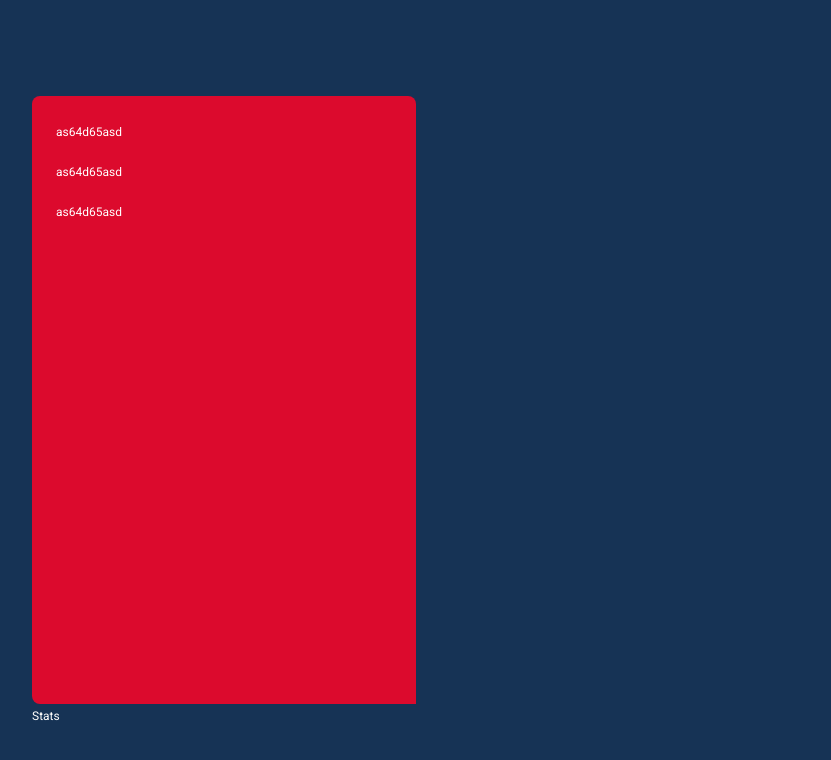
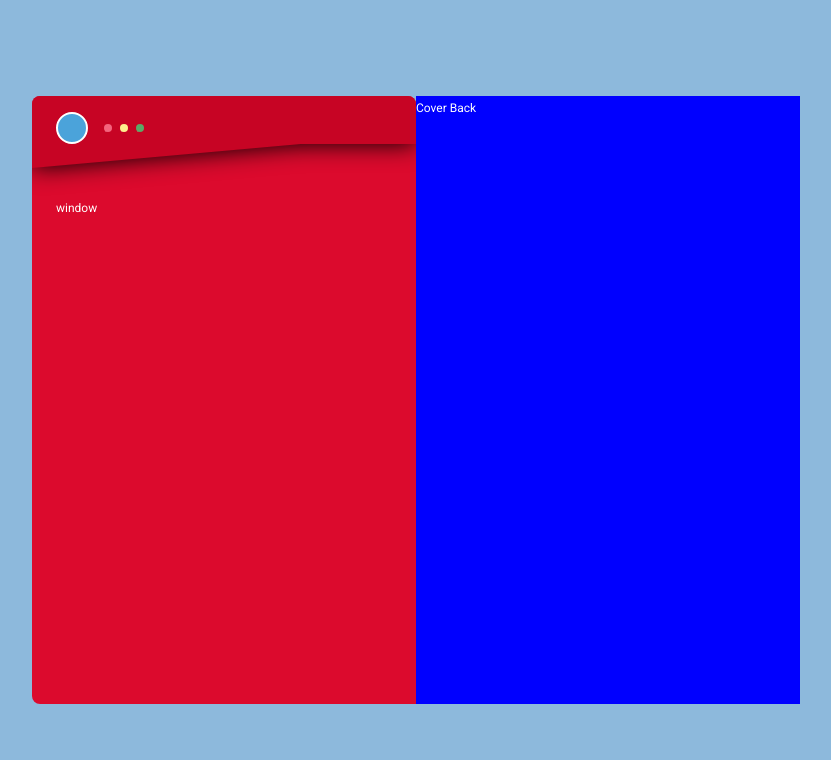
Before and after one commit to alfgow/pokedex, a plain HTML site: page index.html in a window 1280 px wide. Shown: the whole page, without its empty margins (416-1247 px from the left). Drawn offline with Linux system fonts and the light colour scheme.

Commit message:
Clase 3: Creando el componente base

```diff
--- /dev/null
+++ b/css/cover.css
@@ -0,0 +1,29 @@
+.cover {
+}
+
+.coverFront {
+	inline-size: inherit;
+	block-size: inherit;
+	/* background-color: var(--primary); */
+	background-color: green;
+	position: absolute;
+	inset: 0;
+	z-index: 2;
+	transform-origin: right center;
+	backface-visibility: hidden;
+}
+
+.coverBack {
+	inline-size: inherit;
+	block-size: inherit;
+	/* background-color: var(--primary); */
+	background-color: blue;
+	position: absolute;
+	inset: 0;
+	z-index: 1;
+	inset-inline-start: 100%;
+	backface-visibility: hidden;
+	transform: rotateY(-180deg);
+	transition: 1s transform;
+	transform-origin: left center;
+}
--- /dev/null
+++ b/css/header.css
@@ -0,0 +1,28 @@
+.header {
+	display: flex;
+	align-items: center;
+	background-color: #c70424;
+	margin: -1.5rem;
+	margin-block-end: 0;
+	padding: 1.5rem;
+	padding-block-start: 1rem;
+	clip-path: polygon(
+		0 0,
+		100% 0,
+		100% calc(100% - 1.5rem),
+		70% calc(100% - 1.5rem),
+		0 100%
+	);
+}
+
+.header-shadow {
+	filter: drop-shadow(0 0 0.75rem black);
+}
+
+.header .light {
+	margin-inline-end: 0.5rem;
+}
+
+.header .light.is-big {
+	margin-inline-end: 1rem;
+}
--- a/css/index.css
+++ b/css/index.css
@@ -1,4 +1,7 @@
 @import url("./pokedex.css");
+@import url("./cover.css");
+@import url("./header.css");
+@import url("./lights.css");
 
 :root {
 	--white: #fffffe;
@@ -19,7 +22,7 @@ body {
 	box-sizing: border-box;
 	font: var(--body1);
 	color: var(--white);
-	background-color: var(--secondary);
+	background-color: var(--blue);
 	min-block-size: 100vh;
 	display: flex;
 	align-items: center;
--- /dev/null
+++ b/css/lights.css
@@ -0,0 +1,46 @@
+.light {
+	inline-size: 0.5rem;
+	block-size: 0.5rem;
+	border-radius: 50%;
+	overflow: hidden;
+}
+
+.is-sky {
+	background-color: #4ba3da;
+}
+
+.is-red {
+	background-color: #f4647d;
+}
+
+.is-yellow {
+	background-color: #feef8d;
+}
+
+.is-green {
+	background-color: #5baa67;
+}
+
+.is-big {
+	inline-size: 2rem;
+	block-size: 2rem;
+	border: 0.125rem solid var(--white);
+	background-color: #4ba3da;
+	box-sizing: border-box;
+}
+
+.light.is-animated {
+	animation: light 0.5s linear infinite;
+}
+
+@keyframes light {
+	0% {
+		background-color: var(--white);
+	}
+	50% {
+		background-color: #4ba3da;
+	}
+	100% {
+		background-color: var(--white);
+	}
+}
--- a/css/pokedex.css
+++ b/css/pokedex.css
@@ -4,6 +4,17 @@
 	inline-size: 100%;
 	/* border: 1px solid red; */
 	outline: 0;
+	position: relative;
+	perspective: 1000px;
+}
+
+.pokedex:is(:hover, :focus, :focus-within, .is-open) .coverFront {
+	transition: 1s transform;
+	transform: rotateY(180deg);
+}
+.pokedex:is(:hover, :focus, :focus-within, .is-open) .coverBack {
+	transition: 1s transform;
+	transform: rotateY(0);
 }
 
 .pokedexMain {
--- a/index.html
+++ b/index.html
@@ -13,13 +13,22 @@
 </head>
 
 <body>
-    <main class="pokedex" tabindex="0">
-        <section class="pokedexMain">
-            <span>as64d65asd</span>
-            <span>as64d65asd</span>
-            <span>as64d65asd</span>
+    <main class="pokedex is-open" tabindex="0">
+        <section class="pokedexMain" aria-label="Pokemon General Info">
+            <div class="header-shadow">
+                <div class="header">
+                    <span class="light is-big is-sky "></span>
+                    <span class="light is-red">Luz 2</span>
+                    <span class="light is-yellow">Luz 3</span>
+                    <span class="light is-green">Luz 4</span>
+                </div>
+            </div>
+            <p>window</p>
         </section>
-        <section>Stats</section>
+        <div class="coverFront">
+            Cover Front
+        </div>
+        <section class="coverBack" aria-label="Pokemon Stats">Cover Back</section>
     </main>
 </body>
 
```
